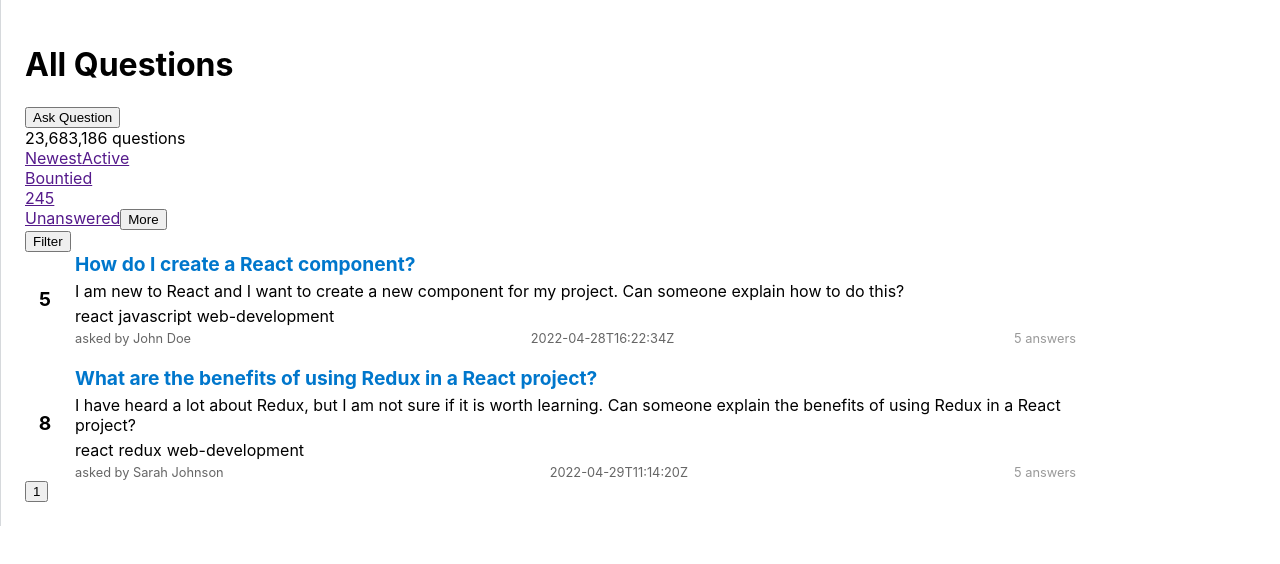
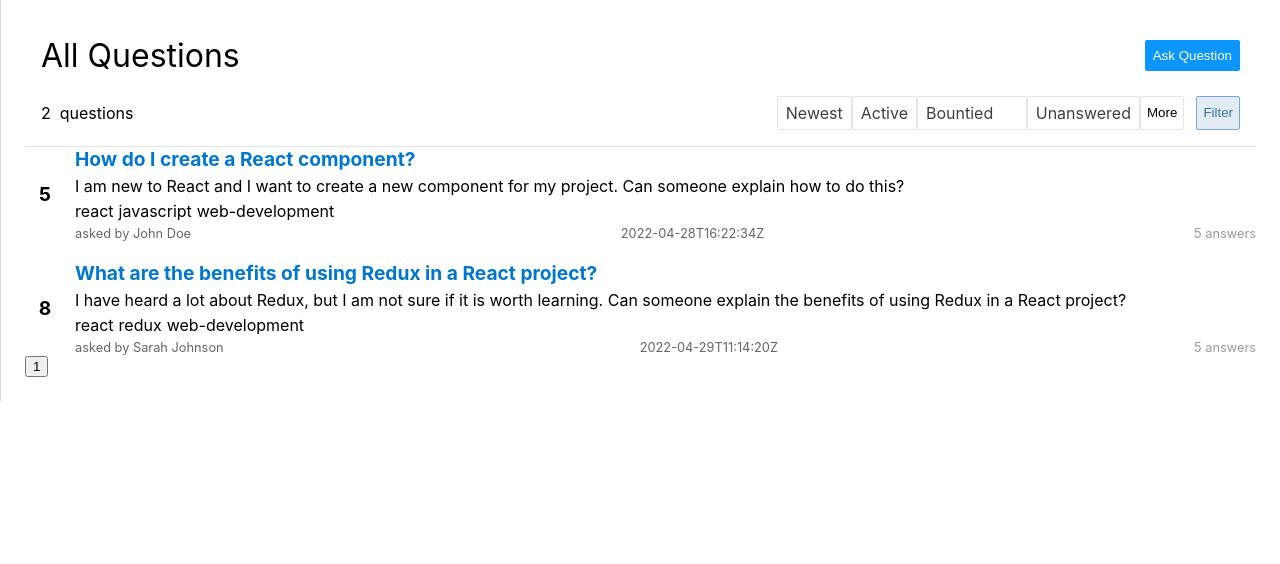
Before and after one commit to Kasun002/gw-stack-overflow, a React (Create React App) app: page / in a window 1280 px wide. Shown: the top 564 px of the page. Built offline with nearby package versions, Linux system fonts and the light colour scheme.

Commit message:
Header component rearrange with styles

```diff
--- a/src/App.css
+++ b/src/App.css
@@ -1,6 +1,4 @@
 .App {
-  max-width: 1100px;
-  width: calc(100% - 164px);
   background-color: white;
   border-radius: 0;
   border: 1px solid hsl(210,8%,85%);
--- a/src/components/header/Header.css
+++ b/src/components/header/Header.css
@@ -0,0 +1,125 @@
+.header {
+    display: flex;
+    flex-direction: column;
+    gap: 24px;
+    padding: 16px;
+    border-bottom: solid 1px hsl(210,8%,90%);
+}
+
+.header__top {
+    display: flex;
+    flex-direction: row;
+    justify-content: space-between;
+    align-items: flex-start;
+}
+
+.header__top > h1{
+    margin: 0;
+    line-height: 0.99;
+    font-weight: 400;
+}
+
+.header__top > button{
+    padding: 8px;
+    background-color: hsl(206,100%,52%);
+    border: none;
+    border-radius: 2px;
+    color: #fff;
+}
+
+.header__top > button:hover {
+    background-color: hsl(209,100%,37.5%);
+}
+
+.header__top > button:active {
+    background-color: hsl(209,100%,37.5%);
+}
+
+
+.header__bottom {
+    display: flex;
+    flex-direction: row;
+    justify-content: space-between;
+    align-items: center;
+}
+
+.filter {
+    display: flex;
+    flex-direction: row;
+    gap: 12px
+}
+
+.list {
+    display: flex;
+    flex-direction: row;
+}
+
+.list a {
+    text-decoration: none;
+    padding: 8px;
+    border: solid 1px hsl(210,8%,90%);
+    border-radius: 2px;
+    vertical-align: middle;
+    color: hsl(210,8%,25%);
+    height: fit-content;
+    line-height: 1;
+    white-space: nowrap;
+}
+
+.list a:active {
+    background-color: hsl(210,8%,90%);
+}
+
+.list a:hover {
+    background-color: hsl(210,8%,97.5%)
+}
+
+.list a:active {
+    background-color: hsl(210,8%,97.5%)
+}
+
+.tag-wrapper {
+    display: flex;
+    flex-direction: row;
+    align-items: center;
+    gap: 4px;
+}
+
+.tag-wrapper .tag{
+    background-color: hsl(206,100%,40%);
+    color: #fff;
+    border-radius: 2px;
+    font-size: 0.7rem;
+    height: fit-content;
+    background-color: #fff;
+}
+
+.list > button {
+    background-color: #fff;
+    border: solid 1px hsl(210,8%,90%);
+    border-radius: 2px;
+}
+
+.list > button:hover {
+    background-color: hsl(210,8%,97.5%)
+}
+
+.list > button:active {
+    background-color: hsl(210,8%,97.5%)
+}
+
+.filter > button {
+    color: hsl(205,47%,42%);
+    background-color: hsl(205,46%,92%);
+    border: solid 1px hsl(205,41%,63%);
+    border-radius: 2px;
+}
+
+.filter > button:hover {
+    background-color: hsl(205,57%,81%);
+    color: hsl(205,46%,32%);
+}
+.filter > button:active {
+    background-color: hsl(205,57%,81%);
+    color: hsl(205,46%,32%);
+}
--- a/src/components/header/Header.tsx
+++ b/src/components/header/Header.tsx
@@ -1,34 +1,42 @@
-import React from 'react';
+import React, { useContext } from 'react';
 import './Header.css';
+import { useNavigate } from 'react-router-dom';
+import { AppContext } from '../../context/AppContext';
 
 const Header = () => {
+    const contextData = useContext(AppContext);
+
+    const navigate = useNavigate();
+
+    const askQuestion = () => {
+        navigate('/question');
+    }
+
     return (
-        <>
-            <div>
+        <div className='header'>
+            <div className='header__top'>
                 <h1>All Questions</h1>
-                <button>
+                <button onClick={askQuestion}>
                     Ask Question
                 </button>
             </div>
-            <div>
-                <div>
-                    23,683,186
+            <div className='header__bottom'>
+                <div className='text'>
+                {contextData.questions.length}&nbsp;
                     questions
                 </div>
-                <div>
-                    <div>
+                <div className='filter'>
+                    <div className='list'>
                         <a href="">Newest</a>
                         <a href="">Active</a>
-                        <a href=""> <div>Bountied</div> <div>245</div></a>
+                        <a href=""><div className='tag-wrapper'>Bountied <div className='tag'>245</div></div></a>
                         <a href="">Unanswered</a>
                         <button>More</button>
                     </div>
                     <button>Filter</button>
                 </div>
             </div>
-        </>
-
-
+        </div>
     );
 }
 
```
